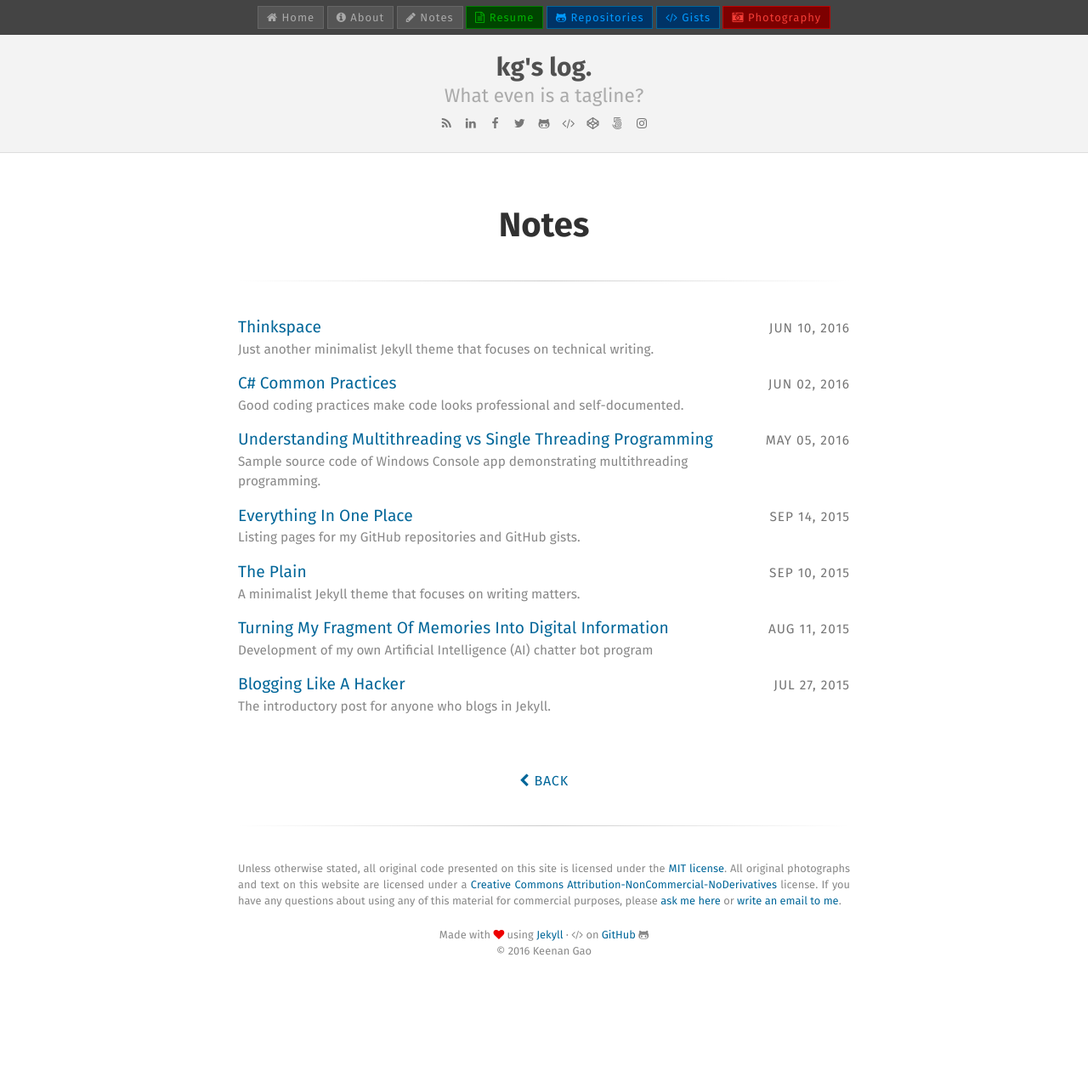
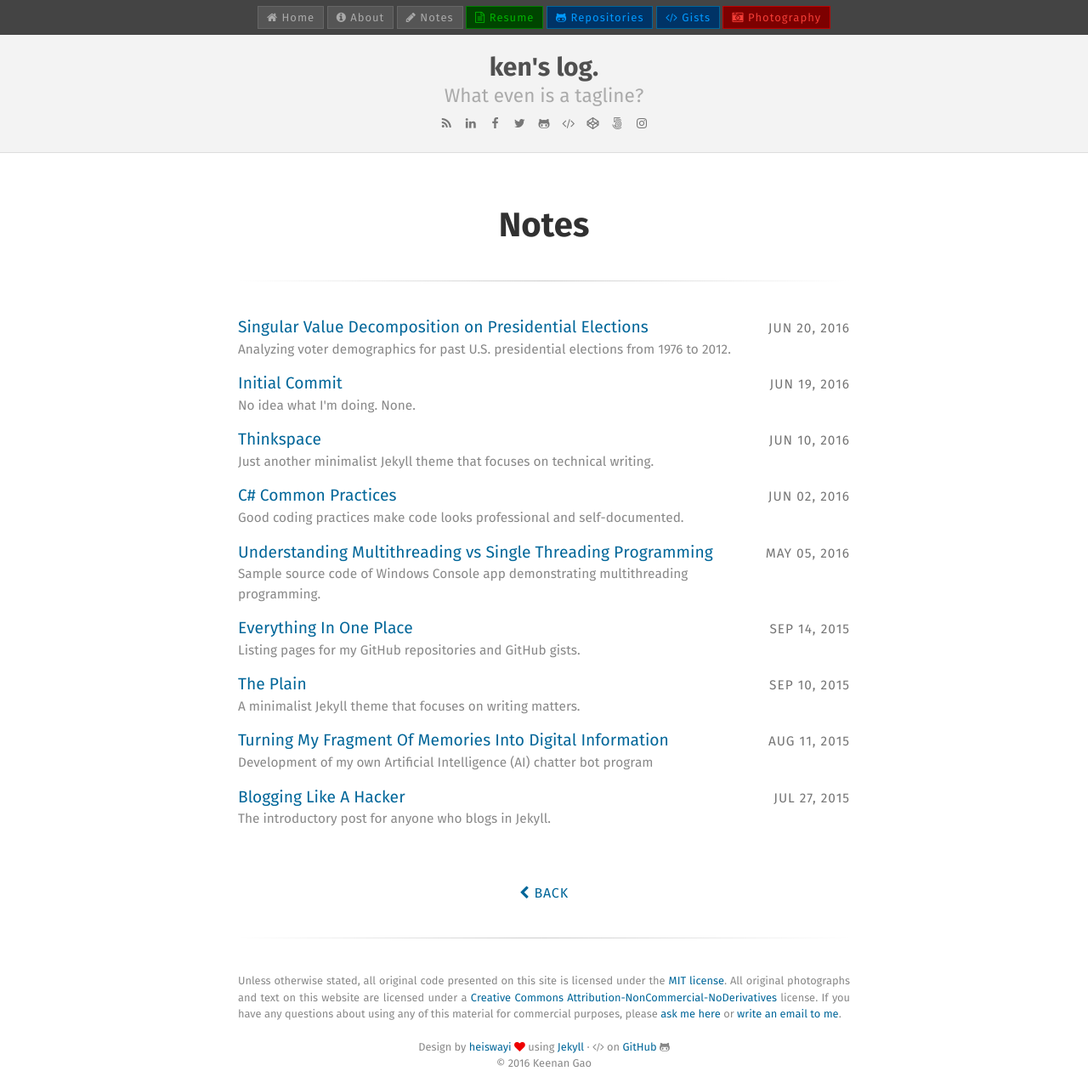
Before and after one commit to x-axis/heiswayi.github.io_jekyll_source, a Jekyll site: the page built from notes.md, in a window 1280 px wide. Shown: the whole page at 85% size. Built offline with Jekyll 4.4.1, drawn with Linux system fonts in a browser that asks for light colours; nearby versions of some CDN libraries; before the commit the page ends 1148 px from its top, so only the background shows below that; some of the changed lines change nothing that is shown.

Commit message:
Added new blog post.

````diff
--- a/_config.yml
+++ b/_config.yml
@@ -1,15 +1,15 @@
 # Site settings
 # =============
-title: "kg's log."
+title: "ken's log."
 tagline: What even is a tagline?
-email: wendirful@gmail.com
+email:
 description: "Yes? No?"
 baseurl: "" # the subpath of your site, e.g. /blog
-url: "http://x-axis.github.io" # the base hostname & protocol for your site
+url: "" # the base hostname & protocol for your site
 
 author:
   name: Keenan Gao
-  email: wendirful@gmail.com
+  email: gaoxx867@umn.edu
   url: http://x-axis.github.io/about.html
 
 github:
@@ -28,6 +28,6 @@
 markdown: kramdown
 highlighter: rouge
 
-exclude: [README.md, LICENSE.md]
+exclude: [README.md, LICENSE.md, Gemfile, Gemfile.lock]
 permalink: none
 timezone: America/Chicago
--- a/_includes/foot.html
+++ b/_includes/foot.html
@@ -1,7 +1,7 @@
 <div class="footer">
 	<div class="hrline"></div>
 	<div class="license">Unless otherwise stated, all original code presented on this site is licensed under the <a href="http://heiswayi.github.io/mit-license">MIT license</a>. All original photographs and text on this website are licensed under a <a href="http://creativecommons.org/licenses/by-nc-nd/4.0/">Creative Commons Attribution-NonCommercial-NoDerivatives</a> license. If you have any questions about using any of this material for commercial purposes, please <a href="https://github.com/heiswayi/ama">ask me here</a> or <a href="mailto:{{ site.author.email }}">write an email to me</a>.</div>
-	<div class="copyright">Made with <span style="color:#e00"><i class="fa fa-heart"></i></span> using <a href="http://jekyllrb.com">Jekyll</a> &middot; <i class="fa fa-code"></i> on <a href="https://github.com/heiswayi/heiswayi.github.io_jekyll_source">GitHub</a> <i class="fa fa-github-alt"></i><br>&copy; {{ site.time | date: "%Y" }} {{ site.author.name }}</div>
+	<div class="copyright">Design by <a href="http://heiswayi.github.io">heiswayi</a>  <span style="color:#e00"><i class="fa fa-heart"></i></span> using <a href="http://jekyllrb.com">Jekyll</a> &middot; <i class="fa fa-code"></i> on <a href="https://github.com/heiswayi/heiswayi.github.io_jekyll_source">GitHub</a> <i class="fa fa-github-alt"></i><br>&copy; {{ site.time | date: "%Y" }} {{ site.author.name }}</div>
 </div>
 
 <script>
--- /dev/null
+++ b/_posts/2016-06-19-initial-commit.md
@@ -0,0 +1,12 @@
+---
+layout: post
+title: Initial Commit
+description: No idea what I'm doing. None.
+keywords: personal blog
+---
+
+What am I doing? Seriously, what.
+
+### Is this a header?
+
+What is it exactly?
--- /dev/null
+++ b/_posts/2016-06-20-svd-on-presidential-elections.md
@@ -0,0 +1,68 @@
+---
+layout: post
+title: Singular Value Decomposition on Presidential Elections
+description: Analyzing voter demographics for past U.S. presidential elections from 1976 to 2012.
+keywords: svd, statistics, code
+---
+
+We analyze the singular value decomposition of voter demographics for past United States presidential elections from 1976 to 2012. We aim to identify the demographics that have best predicted presidential election outcomes from the Carter presidency to the current Obama presidency.
+
+### Data
+Unfortunately, I was unable to obtain a census of voter data from the U.S. Census Bureau. Instead, national exit polls from New York Times, CNN, Politico, and Gallup were aggregated into a raw data set. These polls captured 45 demographic groups which can be further grouped into 12 categories.
+
+| Ideology | Party | Gender | Married | Race | Religion |
+| --- | --- | --- | --- | --- | --- |
+| Liberals | Democrats | Men | Married | White | Protestant |
+| Moderates | Republicans | Women | Unmarried | Black | Catholic
+| Conservatives | Independent | | | Asian | Jewish |
+| | | | | Hispanic | Evangelical |
+| | | | | Other | |
+
+
+Import the ggplot library.
+
+```r
+library(ggplot)
+```
+
+Import datasets.
+
+```r
+data <- read.csv("complete_dataset.csv");
+A = t(df);			# Take the transpose
+svd_A = prcomp(A);		# R uses the SVD method to perform PCA.
+summary(svd_A);			# Output summary of SVD
+```
+
+Function to draw a biplot in a pretty way.
+What about this method?
+
+{% highlight r %}
+PCbiplot <- function(PC, x="PC1", y="PC2") {
+	# Create new dataset of only first two principal components
+	data <- data.frame(obsnames=row.names(PC$x), PC$x)
+
+	# Plot the Presidential Outcomes (blue for Democrat, red for Republican)
+  plot <- ggplot(data, aes_string(x=x, y=y))
+		+ geom_text(alpha=.4, size=4, aes(label=obsnames),
+		  col=ifelse(
+				data$obsnames=="X2012" |
+				data$obsnames=="X2008" |
+				data$obsnames=="X1996" |
+				data$obsnames=="X1992" |
+				data$obsnames=="X1976",
+				"blue",
+				"red"
+				)
+			)
+{% endhighlight %}
+
+### Analysis
+Carrying out the SVD in R, we can see the proportion of variance in the data that each principal component accounts for. Three principal components explains a cumulative 82.58% of the variance while four principal components explains 88.92%.
+
+| | PC1 | PC2 | PC3 | PC4 | PC5 | PC6 | PC7 | PC8 | PC9
+| --- | --- | --- | --- | --- | --- | --- | --- | --- | --- |
+| Proportion of Variance | 0.6023 | 0.1401 | 0.08354 | 0.06334 | 0.03156 | 0.02662 | 0.02079 | 0.01767 | 0.01415
+| Cumulative Proportion | 0.6023 | 0.7523 | 0.82588 | 0.88922 | 0.92078 | 0.94739 | 0.96818 | 0.98585 | 1.00000
+
+Projection!
````
